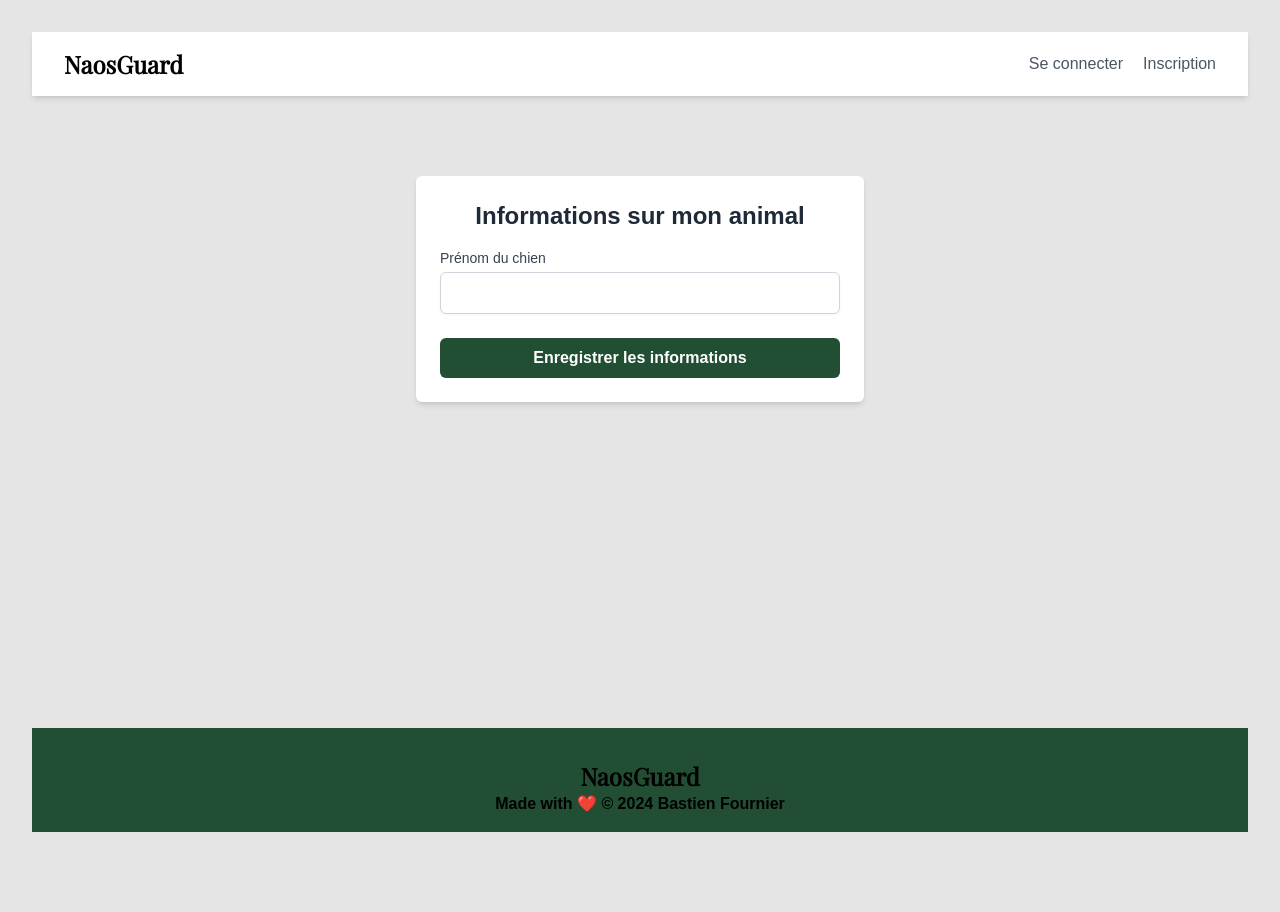
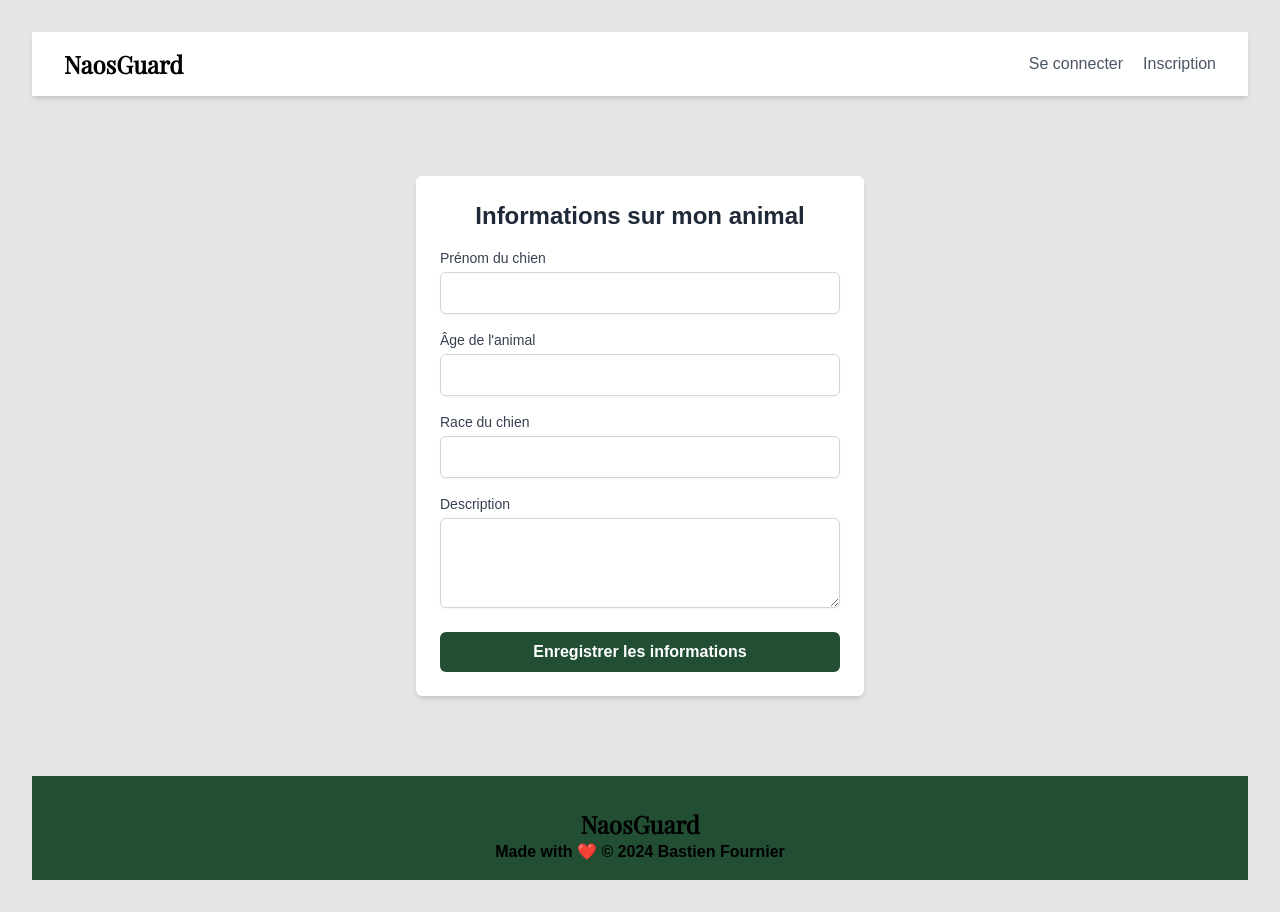
Before and after one commit to bastien-fournier/V2-Site-Petsitting, a React (Vite) app in the folder client/: page /animal-page in a window 1280 px wide. Before the commit the page ends 864 px from the top, so only its background shows below. Built offline with nearby package versions, Linux system fonts and the light colour scheme; no server answers.

Commit message:
add form about pet

```diff
--- a/client/src/components/AnimalForm.jsx
+++ b/client/src/components/AnimalForm.jsx
@@ -8,23 +8,29 @@ export default function AnimalForm() {
 
   const [pet, setPet] = useState({
     petName: "",
+    petAge: "",
+    petBreed: "",
+    description: "",
   });
 
   const [errors, setErrors] = useState({});
 
   const handleChange = (e) => {
+    const { name, value } = e.target;
+
     setPet({
       ...pet,
-      petName: e.target.value,
+      [name]: value, // Utilise le nom du champ pour mettre à jour la bonne propriété
     });
-    setErrors({ ...errors, petName: "" });
+
+    setErrors({ ...errors, [name]: "" }); // Efface les erreurs liées au champ en cours de modification
   };
 
   const validateFormPet = () => {
     const newErrors = {};
     if (pet.petName === "") newErrors.petName = "Le prénom est requis.";
 
-    // setErrors(newErrors);
+    setErrors(newErrors);
 
     return Object.keys(newErrors).length === 0; // Retourne true si pas d'erreurs
   };
@@ -83,17 +89,38 @@ export default function AnimalForm() {
           />
         </div>
 
-        {/* <div className="mt-4">
+        <div className="mt-4">
           <label
-            htmlFor="dogAge"
+            htmlFor="petAge"
             className="block text-sm font-medium text-gray-700"
           >
-            Âge du chien (en années)
+            Âge de l'animal
           </label>
           <input
             type="number"
-            id="dogAge"
-            name="dogAge"
+            id="petAge"
+            name="petAge"
+            onChange={handleChange}
+            value={pet.petAge}
+            required
+            min="0"
+            className="mt-1 block w-full border border-gray-300 rounded-md shadow-sm p-2 focus:outline-none focus:ring focus:ring-blue-500"
+          />
+        </div>
+
+        <div className="mt-4">
+          <label
+            htmlFor="petBreed"
+            className="block text-sm font-medium text-gray-700"
+          >
+            Race du chien
+          </label>
+          <input
+            type="text"
+            id="petBreed"
+            name="petBreed"
+            onChange={handleChange}
+            value={pet.petBreed}
             required
             className="mt-1 block w-full border border-gray-300 rounded-md shadow-sm p-2 focus:outline-none focus:ring focus:ring-blue-500"
           />
@@ -101,35 +128,21 @@ export default function AnimalForm() {
 
         <div className="mt-4">
           <label
-            htmlFor="dogBreed"
-            className="block text-sm font-medium text-gray-700"
-          >
-            Race du chien
-          </label>
-          <input
-            type="text"
-            id="dogBreed"
-            name="dogBreed"
-            required
-            className="mt-1 block w-full border border-gray-300 rounded-md shadow-sm p-2 focus:outline-none focus:ring focus:ring-blue-500"
-          />
-        </div>
-
-        <div className="mt-4">
-          <label
-            htmlFor="dogDescription"
+            htmlFor="description"
             className="block text-sm font-medium text-gray-700"
           >
             Description
           </label>
           <textarea
-            id="dogDescription"
-            name="dogDescription"
+            id="description"
+            name="description"
             rows="3"
+            onChange={handleChange}
+            value={pet.description}
             required
             className="mt-1 block w-full border border-gray-300 rounded-md shadow-sm p-2 focus:outline-none focus:ring focus:ring-blue-500"
           />
-        </div> */}
+        </div>
 
         <div className="mt-6">
           <button
--- a/client/src/components/Profil.jsx
+++ b/client/src/components/Profil.jsx
@@ -13,7 +13,7 @@ export default function Profil() {
         <img
           src={Dog}
           alt="Profil"
-          className="w-80 h-52 md:w-48 md:h-48 lg:w-56 lg:h-56  mx-auto mb-4 object-cover"
+          className="w-80 h-52 md:w-80 md:h-52 lg:w-80 lg:h-52  mx-auto mb-4 object-cover"
         />
         <h2 className="text-2xl font-bold text-gray-800">
           Bienvenue, {user.firstname} !
@@ -26,7 +26,7 @@ export default function Profil() {
           to="/animal-page"
           className="bg-forth text-white px-4 py-2 rounded hover:bg-forth-dark transition duration-300"
         >
-          Ajouter les informations de mon animal
+          Ajouter un nouvel animal
         </Link>
       </div>
     </div>
```
Also changed, not shown: 2 other files (tests, documents, lock files or other folders).
